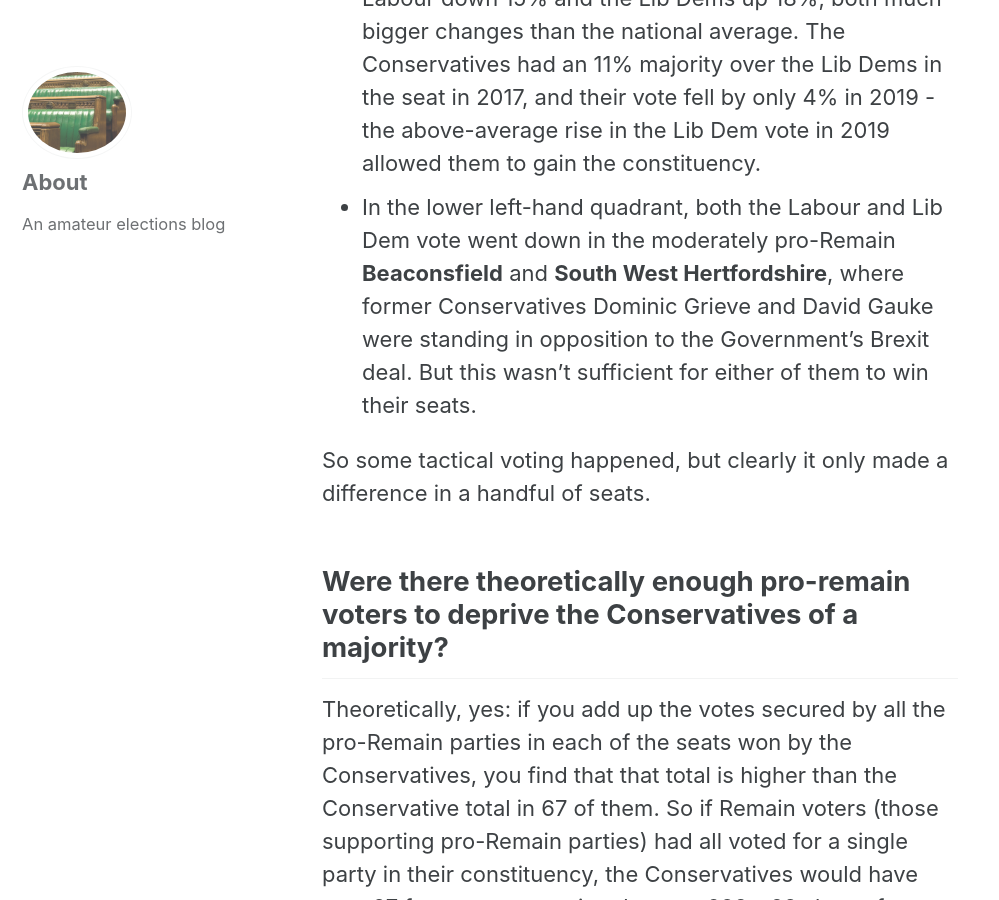
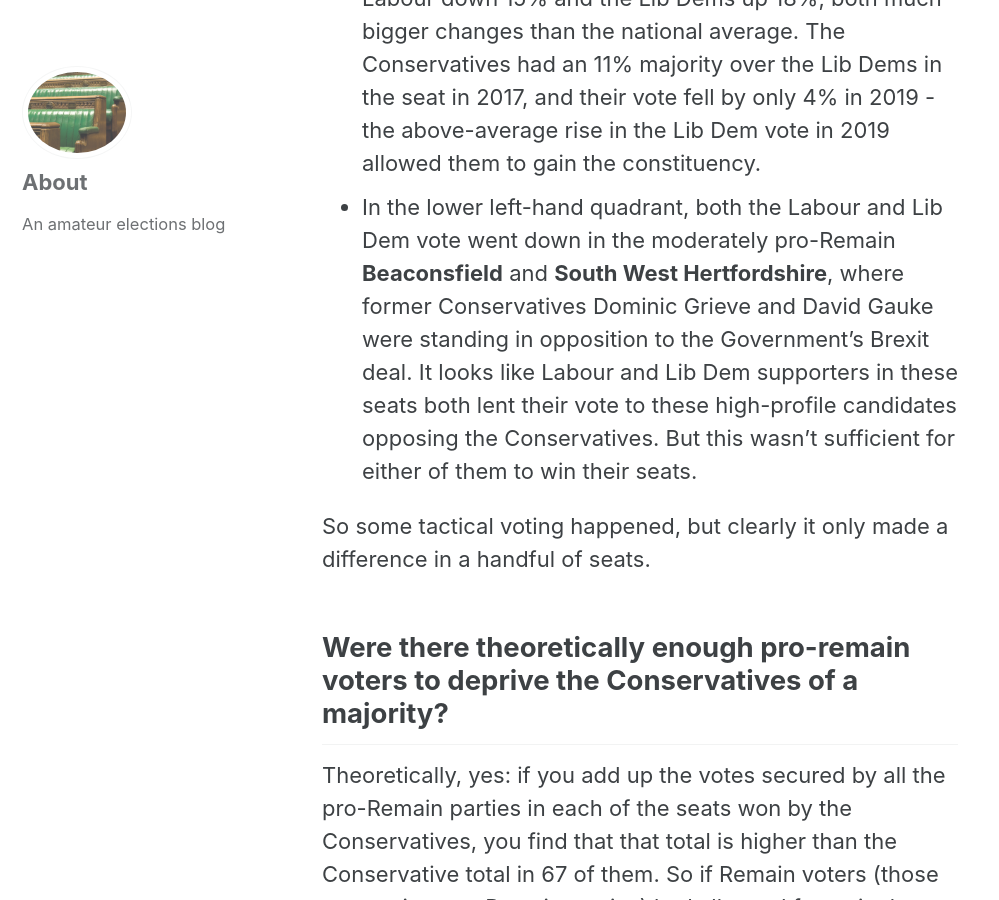
Before and after one commit to sixhundredandfifty/blog, a Jekyll site: the page built from _posts/2020-05-22-tacticalvoting.md, in a window 1280 px wide and 900 px high, scrolled down 2513 px. Shown: the whole window, without its empty margins (0-999 px from the left). Built offline with Jekyll 4.4.1, drawn with Linux system fonts in a browser that asks for light colours; cached includes are drawn as plain includes; nearby versions of some CDN libraries; some of the changed text lies outside the part shown.

Commit message:
Update 2020-05-22-tacticalvoting.md

```diff
--- a/_posts/2020-05-22-tacticalvoting.md
+++ b/_posts/2020-05-22-tacticalvoting.md
@@ -28,7 +28,7 @@ Take a look at Chart 1, which shows the change in Labour and Lib Dem vote share
 As two of the largest pro-Remain parties, tactical voting should be clear from examples where their vote went up or down by much more than the national average (in which Labour lost 8% and the Lib Dems gained 4%). And you can pick out some of the clearest examples:
 * In the top left corner, there’s a handful of seats where the Labour vote went up and the Lib Dem vote went down, in a reverse of the national picture. In these seats (for example, **Canterbury**, **Portsmouth South**, and **Southport**), Labour was neck and neck with the Conservatives in 2017, so it looks like Lib Dem tactical voting was at work. This wasn’t enough for Labour to take Southport from the Conservatives, but it helped them defend the other two seats, which it had won in 2017.
 * Similarly, in the lower right hand quadrant, **St Albans** had Labour down 15% and the Lib Dems up 18%, both much bigger changes than the national average. The Conservatives had an 11% majority over the Lib Dems in the seat in 2017, and their vote fell by only 4% in 2019 - the above-average rise in the Lib Dem vote in 2019 allowed them to gain the constituency.
-* In the lower left-hand quadrant, both the Labour and Lib Dem vote went down in the moderately pro-Remain **Beaconsfield** and **South West Hertfordshire**, where former Conservatives Dominic Grieve and David Gauke were standing in opposition to the Government’s Brexit deal. But this wasn’t sufficient for either of them to win their seats.
+* In the lower left-hand quadrant, both the Labour and Lib Dem vote went down in the moderately pro-Remain **Beaconsfield** and **South West Hertfordshire**, where former Conservatives Dominic Grieve and David Gauke were standing in opposition to the Government’s Brexit deal. It looks like Labour and Lib Dem supporters in these seats both lent their vote to these high-profile candidates opposing the Conservatives. But this wasn’t sufficient for either of them to win their seats.
 
 So some tactical voting happened, but clearly it only made a difference in a handful of seats.
 
@@ -69,7 +69,7 @@ There’s certainly some evidence that voters weren’t sure ‘how’ to vote t
 
 For example, take another look at the lower right hand quadrant of Chart 1, where there are about a dozen seats in London and the South West estimated to have voted remain in 2016, in which Labour came second to the Conservatives in 2017. In some cases Labour was beaten by only a small margin (e.g. **Finchley and Golders Green**, **Cities of London and Westminster**, and **Wimbledon**). But the fall in Labour’s popularity since 2017, alongside the Lib Dem’s strong performance in London in the 2019 local and European elections, meant that [it was unclear which the best-placed party was in 2019 to challenge the Conservatives](https://www.theguardian.com/commentisfree/2019/nov/07/jo-swinson-tactical-voting-general-election). In the end, the Lib Dem vote rose enormously and the Labour vote fell, and this split in the Remain vote allowed the Conservatives to hang on to all of these seats - even though the combined vote for Remain parties in some of them was 60%.
 
-But confusion wasn’t necessarily the only factor at work in these seats.  It could be that voters in these pro-Remain constituencies preferred the Lib Dem’s policy of revoking Article 50 to Labour’s more equivocal promise of a second referendum. And Labour might also have lost support because people simply didn’t want to vote for them, for the [same reasons](https://yougov.co.uk/topics/politics/articles-reports/2019/12/23/their-own-words-why-voters-abandoned-labour)  that other voters all over the country turned away from the party. [Constituency-level polling](http://www.deltapoll.co.uk/polls/finchley-golders-poll) in some of these pro-Remain seats certainly suggests that Lib Dem supporters were less willing to vote tactically for Labour than vice versa. It could simply be that Lib Dem supporters liked the party and its policies and weren’t willing to vote tactically.
+But confusion wasn’t necessarily the only factor at work in these seats.  It could be that voters in these pro-Remain constituencies preferred the Lib Dem’s policy of revoking Article 50 to Labour’s more equivocal promise of a second referendum. And Labour might also have lost support because people simply didn’t want to vote for them, for the [same reasons](https://yougov.co.uk/topics/politics/articles-reports/2019/12/23/their-own-words-why-voters-abandoned-labour)  that other voters all over the country turned away from the party. [Constituency-level polling](http://www.deltapoll.co.uk/polls/finchley-golders-poll) in some of these pro-Remain seats certainly suggests that Lib Dem supporters were less willing to vote tactically for Labour than vice versa. It could simply be that Lib Dem supporters liked their party and its policies and weren’t willing to vote tactically.
 
 We can find more evidence on whether people were willing to switch by looking at seats on the other end of the Leave/Remain spectrum, where the question of the main challenger was more clear cut and so voter confusion is not likely to have been an obstacle.
 
```
